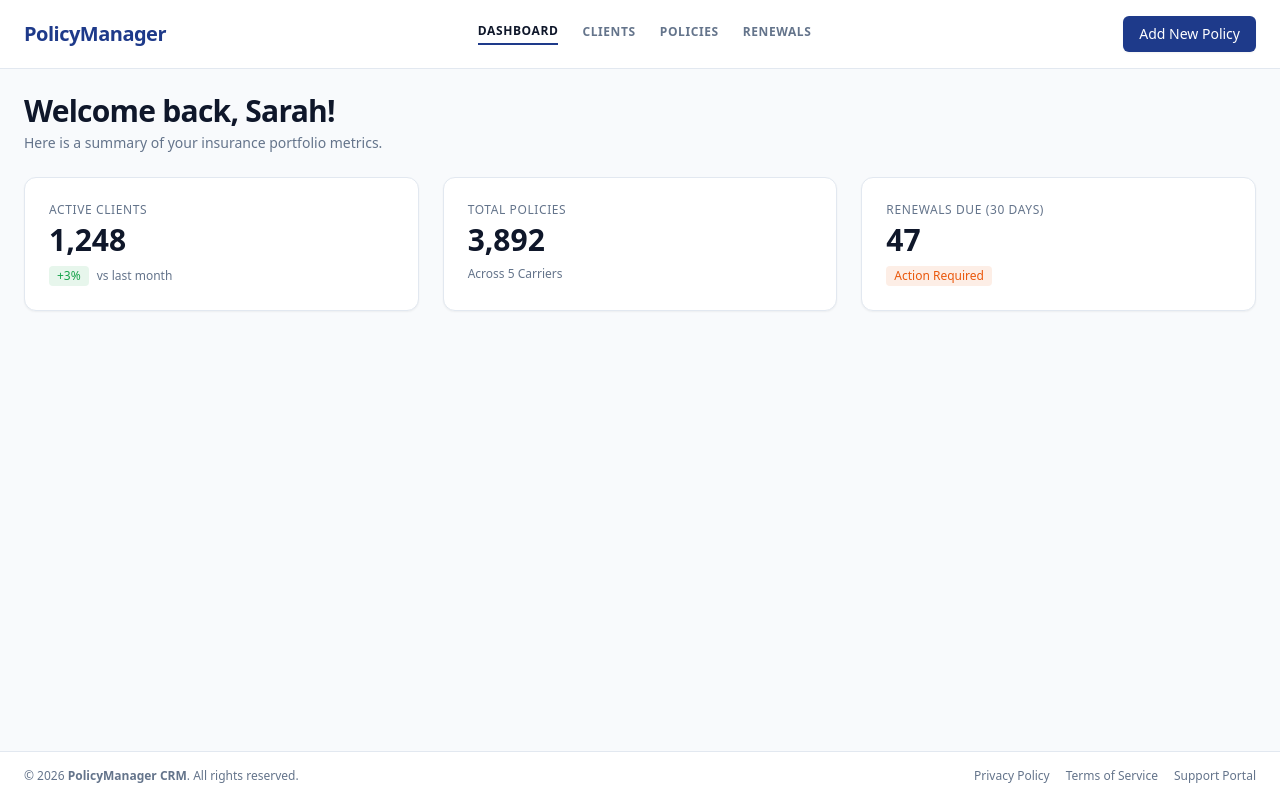
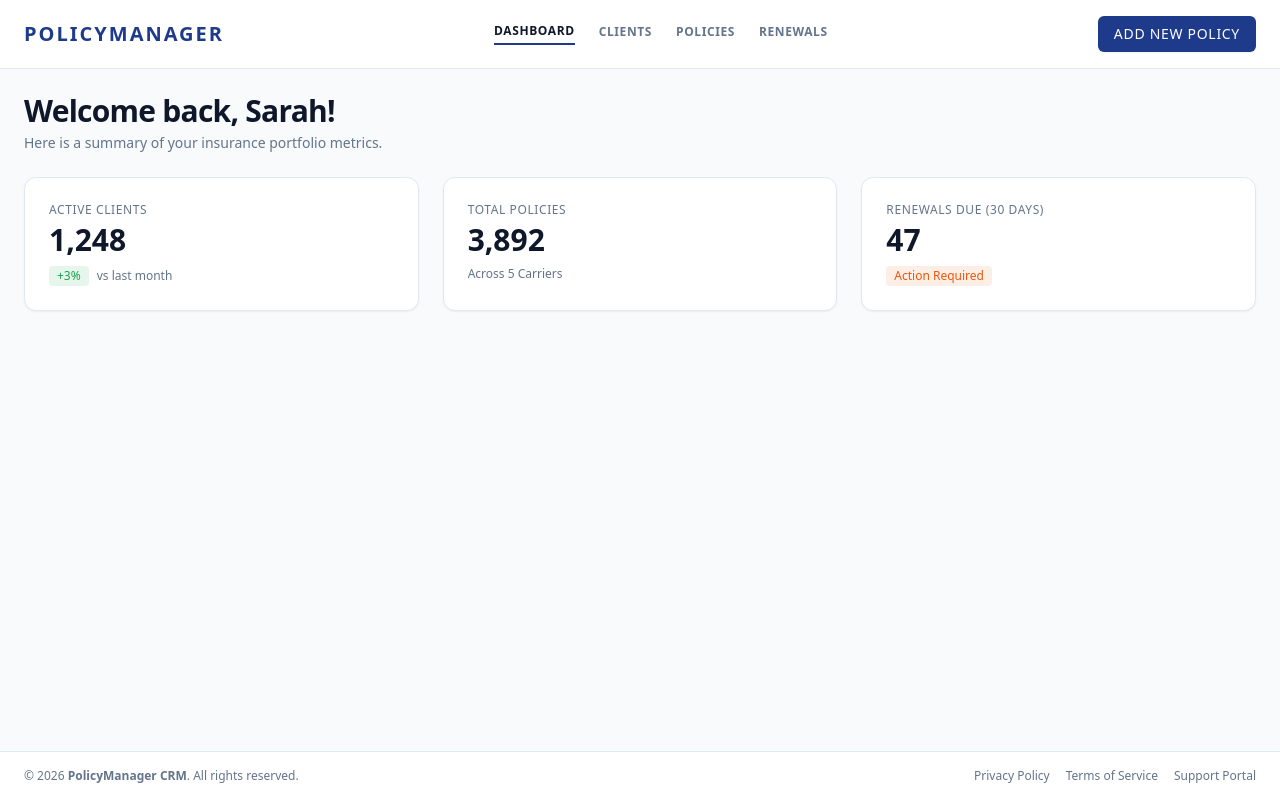
Before and after one commit to slord30/policy-manager, a Next.js app: page / in a window 1280 px wide. Built offline with nearby package versions, Linux system fonts and the light colour scheme.

Commit message:
Refactor structural layout to fix duplicate navbar references

```diff
--- a/src/app/layout.tsx
+++ b/src/app/layout.tsx
@@ -1,6 +1,8 @@
+// src/app/layout.tsx - Root layout for the PolicyManager CRM application
+
 import type { Metadata } from 'next';
 import './globals.css';
-import Navbar from '@/components/Navbar';
+import Header from '@/components/Header'; // Swapped Navbar wrapper out for Header
 import Footer from '@/components/Footer';
 
 export const metadata: Metadata = {
@@ -16,8 +18,8 @@ export default function RootLayout({
   return (
     <html lang="en">
       <body className="min-h-screen flex flex-col antialiased bg-background text-text-main">
-        {/* Render your unified bar layout */}
-        <Navbar />
+        {/* Render your unified header layout shell */}
+        <Header />
 
         <div className="flex-1">
           {children}
--- /dev/null
+++ b/src/components/Header.tsx
@@ -0,0 +1,30 @@
+// src/components/Header.tsx
+import Link from 'next/link';
+import Navbar from './Navbar';
+
+export default function Header() {
+  return (
+    <header className="w-full bg-surface border-b border-border sticky top-0 z-50">
+      <div className="max-w-7xl mx-auto px-6 py-4 flex items-center justify-between">
+
+        <Link
+          href="/"
+          className="flex items-center space-x-2 group hover:opacity-90 transition-opacity"
+        >
+          <span className="text-xl font-bold text-primary tracking-widest uppercase">
+            POLICYMANAGER
+          </span>
+        </Link>
+
+        <Navbar />
+
+        {/* Action Button */}
+        <div>
+          <button className="bg-primary hover:bg-opacity-90 text-white px-4 py-2 rounded-md text-sm font-medium transition-all shadow-xs cursor-pointer uppercase tracking-wider">
+            Add New Policy
+          </button>
+        </div>
+      </div>
+    </header>
+  );
+}
--- a/src/components/Navbar.tsx
+++ b/src/components/Navbar.tsx
@@ -1,45 +1,39 @@
 // src/components/Navbar.tsx
+'use client';
 
 import Link from 'next/link';
+import { usePathname } from 'next/navigation';
 
 export default function Navbar() {
+  const pathname = usePathname();
+
+  const links = [
+    { name: 'DASHBOARD', href: '/' },
+    { name: 'CLIENTS', href: '/clients' },
+    { name: 'POLICIES', href: '/policies' },
+    { name: 'RENEWALS', href: '/renewals' },
+  ];
+
   return (
-    <nav className="w-full bg-surface border-b border-border px-6 py-4">
-      <div className="max-w-7xl mx-auto flex items-center justify-between">
+    <div className="flex items-center space-x-6">
+      {links.map((link) => {
+        // Checks if the current path matches the link item
+        const isActive = pathname === link.href || (link.href !== '/' && pathname.startsWith(link.href));
 
-        {/* Brand Logo Identity — Wrapped with Link for Home Routing */}
-        <Link
-          href="/"
-          className="flex items-center space-x-2 group hover:opacity-90 transition-opacity"
-        >
-          <span className="text-xl font-bold text-primary tracking-tight">
-            PolicyManager
-          </span>
-        </Link>
-
-        {/* Global Navigation Tabs */}
-        <div className="flex items-center space-x-6">
-          <Link href="/" className="text-xs uppercase tracking-wider font-semibold border-b-2 border-primary pb-1 text-text-main">
-            Dashboard
+        return (
+          <Link
+            key={link.href}
+            href={link.href}
+            className={`text-xs uppercase tracking-wider font-semibold pb-1 transition-colors ${
+              isActive
+                ? 'border-b-2 border-primary text-text-main'
+                : 'text-text-muted hover:text-text-main'
+            }`}
+          >
+            {link.name}
           </Link>
-          <Link href="/clients" className="text-xs uppercase tracking-wider font-semibold text-text-muted hover:text-text-main transition-colors pb-1">
-            Clients
-          </Link>
-          <Link href="/policies" className="text-xs uppercase tracking-wider font-semibold text-text-muted hover:text-text-main transition-colors pb-1">
-            Policies
-          </Link>
-          <Link href="/renewals" className="text-xs uppercase tracking-wider font-semibold text-text-muted hover:text-text-main transition-colors pb-1">
-            Renewals
-          </Link>
-        </div>
-
-        {/* Action Button */}
-        <div>
-          <button className="bg-primary hover:bg-opacity-90 text-white px-4 py-2 rounded-md text-sm font-medium transition-all shadow-xs cursor-pointer">
-            Add New Policy
-          </button>
-        </div>
-      </div>
-    </nav>
+        );
+      })}
+    </div>
   );
 }
```
